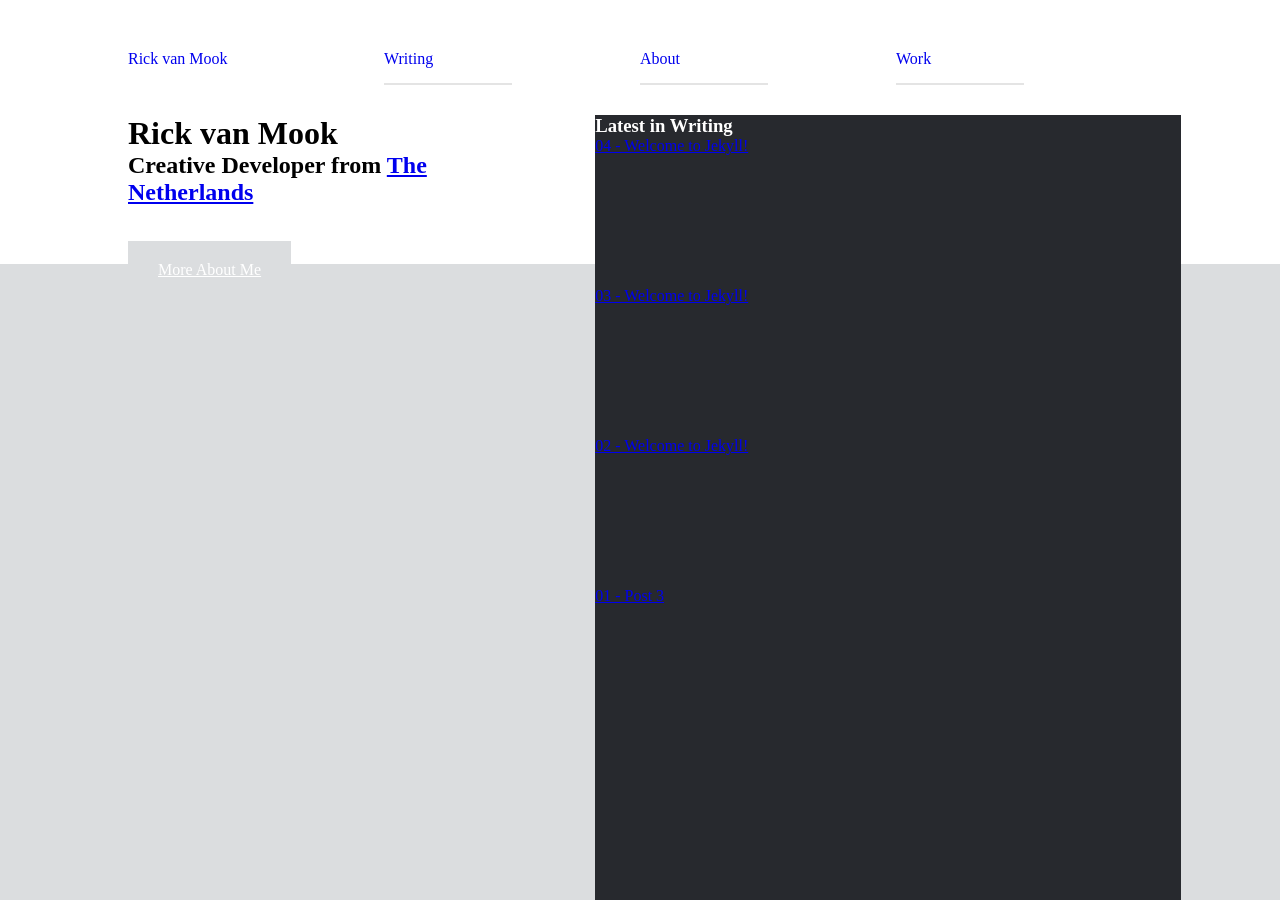
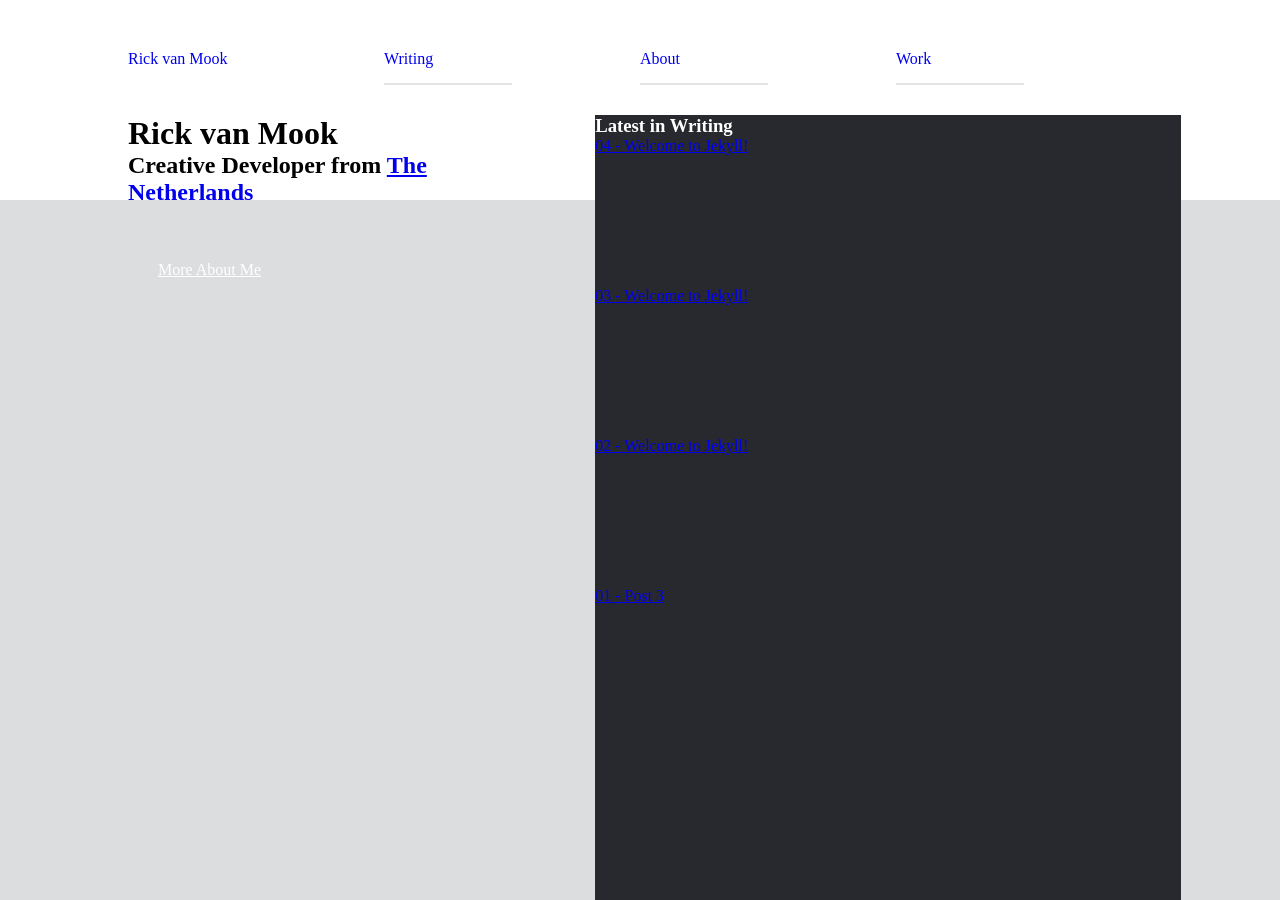
Before and after one commit to rickvanmook/rickvanmook.github.io, a Jekyll site: the page built from index.html, in a window 1280 px wide and 900 px high. Built offline with Jekyll 4.4.1, drawn with Linux system fonts in a browser that asks for light colours.

Commit message:
Fixed grey background on home page

```diff
--- a/_sass/_home.scss
+++ b/_sass/_home.scss
@@ -26,8 +26,22 @@
 
 .home__header {
 
+	position: relative;
+
 	width: 100%;
 	background-color: #fff;
+
+	&:before {
+
+		position: absolute;
+		left: 0;
+		bottom: 0;
+		content: '';
+		width: 100%;
+		height: 64px;
+		background: #dbdddf;
+	}
+
 }
 
 .home__header__labels {
```
